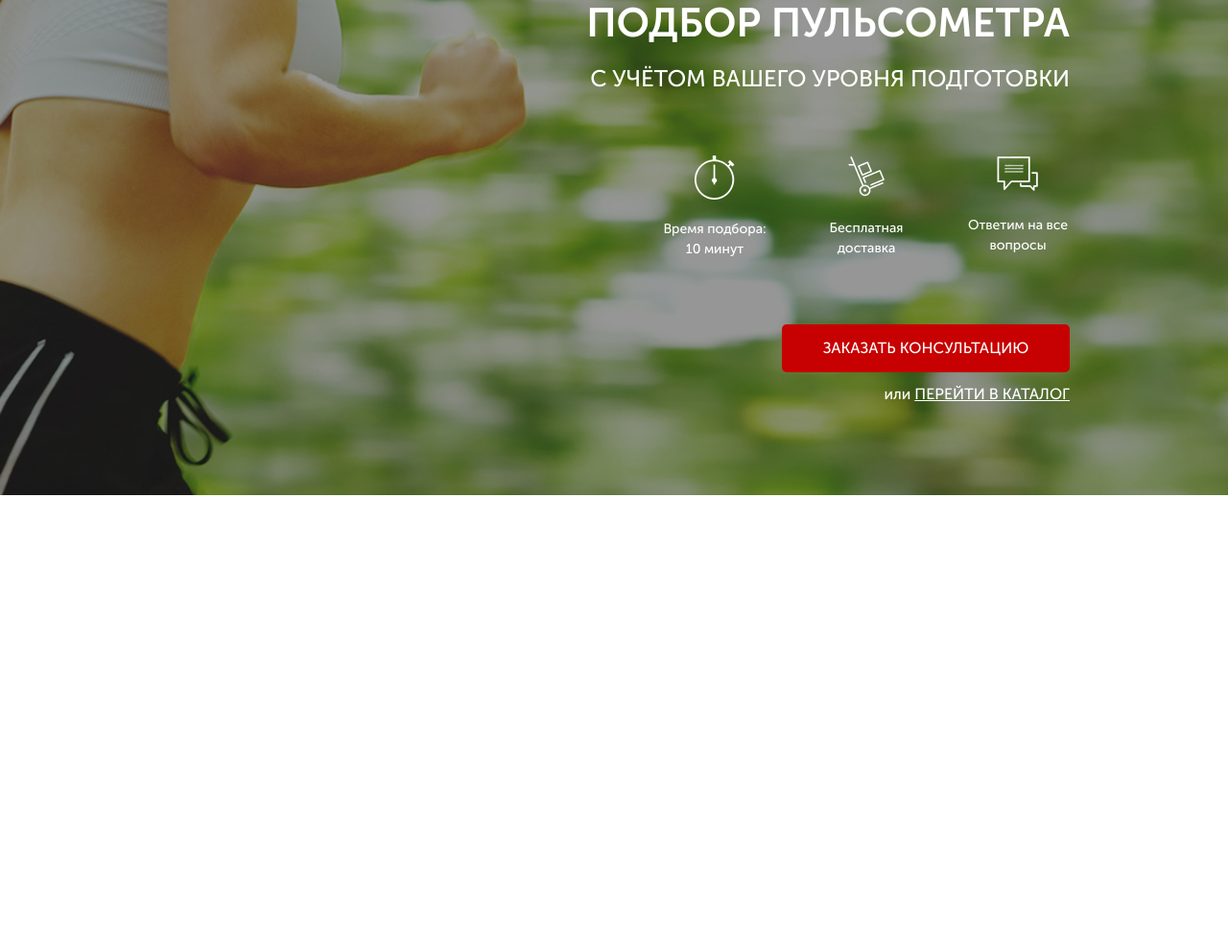
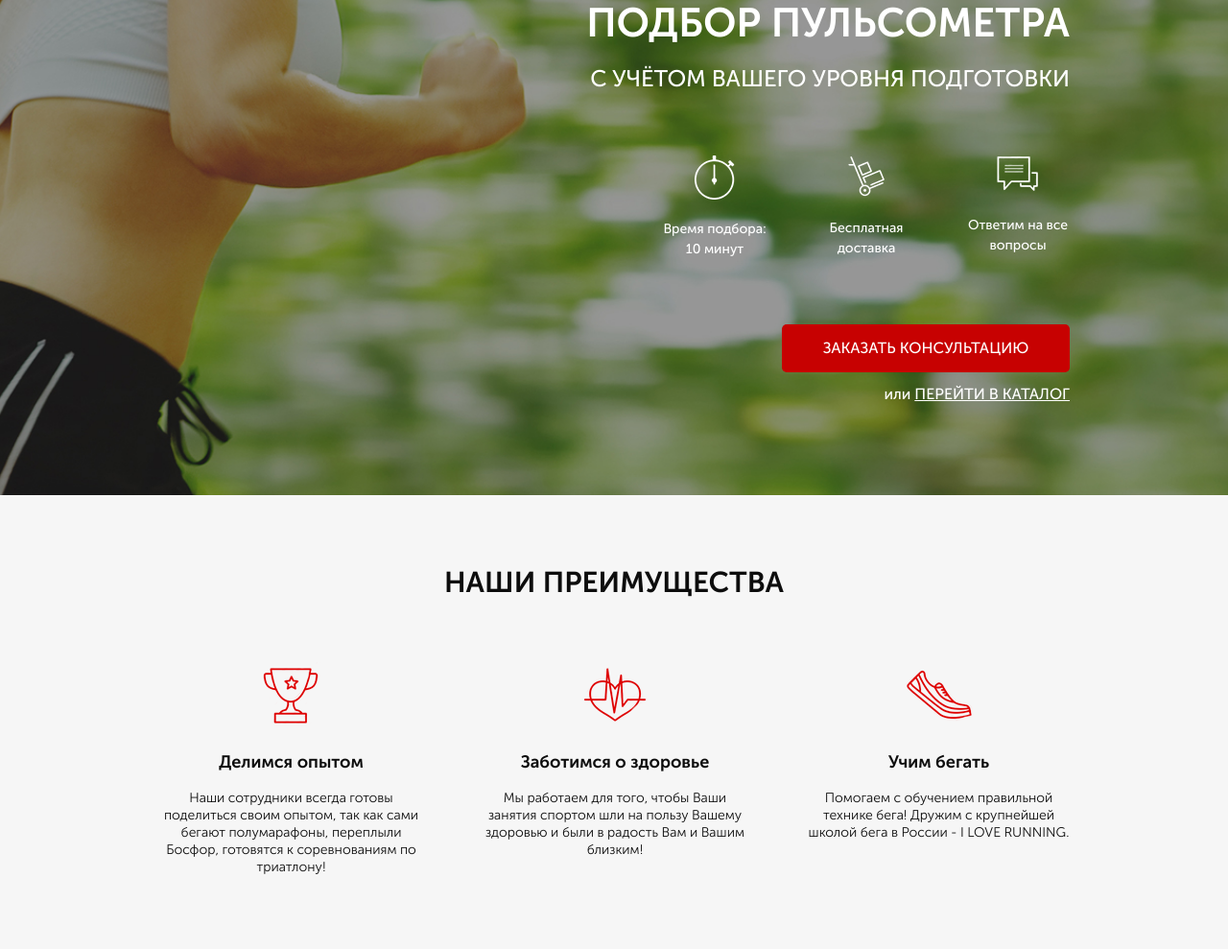
Before and after one commit to Igorekgara/Pulse, a website: page src/index.html in a window 1280 px wide. Shown: the part 168-1157 px from the top of the page at 96% size. Before the commit the page ends 800 px from the top, so only its background shows below. Drawn offline with Linux system fonts and the light colour scheme; files whose address does not match are found by name.

Commit message:
second section laid out, styled

```diff
--- a/src/index.html
+++ b/src/index.html
@@ -55,5 +55,29 @@
 
         </div>
     </div>
+
+    <div class="advantages">
+        <div class="container">
+            <h2 class="title">Наши преимущества</h2>
+            <div class="advantages__icons">
+                <div class="advantages__icon">
+                    <img src="icons/advantages_block/cup.png" alt="cup_icon">
+                    <div class="subtitle subtitle_advantages">Делимся опытом</div>
+                    Наши сотрудники всегда готовы поделиться своим опытом, так как сами бегают полумарафоны, переплыли Босфор, готовятся к соревнованиям по триатлону!
+                </div>
+                <div div class="advantages__icon">
+                    <img src="icons/advantages_block/heart.png" alt="heart_icon">
+                    <div class="subtitle subtitle_advantages">Заботимся о здоровье</div>
+                    Мы работаем для того, чтобы Ваши занятия спортом шли на пользу Вашему здоровью и были в радость Вам и Вашим близким!
+                </div>
+                <div class="advantages__icon">
+                    <img src="icons/advantages_block/shoe.png" alt="shoe_icon">
+                    <div class="subtitle subtitle_advantages">Учим бегать</div>
+                    Помогаем с обучением правильной технике бега! Дружим с крупнейшей школой бега в России - I LOVE RUNNING.
+                </div>
+            </div>
+        </div>
+
+    </div>
 </body>
 </html>
--- /dev/null
+++ b/src/sass/blocks/_advantages.scss
@@ -0,0 +1,25 @@
+.advantages {
+    min-height: 473px;
+    background-color: #F6F6F6;
+    padding: 73px 0 65px 0;
+    &__icons {
+        margin-top: 65px;
+        display: flex;
+        width: 952px;
+        justify-content: space-between;
+    }
+    &__icon {
+        width: 277px;
+        text-align: center;
+        color: #0D0D0D;
+        font-size: 14px;
+        font-weight: 300;
+        line-height: 18px;
+        img {
+            display: block;
+            margin: 0 auto;
+            margin-bottom: 30px;
+        }
+    }
+
+}
--- /dev/null
+++ b/src/sass/blocks/_title.scss
@@ -0,0 +1,17 @@
+.title {
+    color: #0D0D0D;
+    font-size: 30px;
+    font-weight: 700;
+    text-align: center;
+    text-transform: uppercase;
+}
+
+.subtitle {
+    color: #0D0D0D;
+    font-size: 18px;
+    font-weight: 700;
+    text-align: center;
+    &_advantages {
+        margin-bottom: 20px;
+    }
+}
--- a/src/sass/style.scss
+++ b/src/sass/style.scss
@@ -10,3 +10,5 @@
 @import 'blocks/promo';
 @import 'blocks/header';
 @import 'blocks/buttons';
+@import 'blocks/advantages';
+@import 'blocks/title';
```
Also changed, not shown: src/css/style.min.css.
